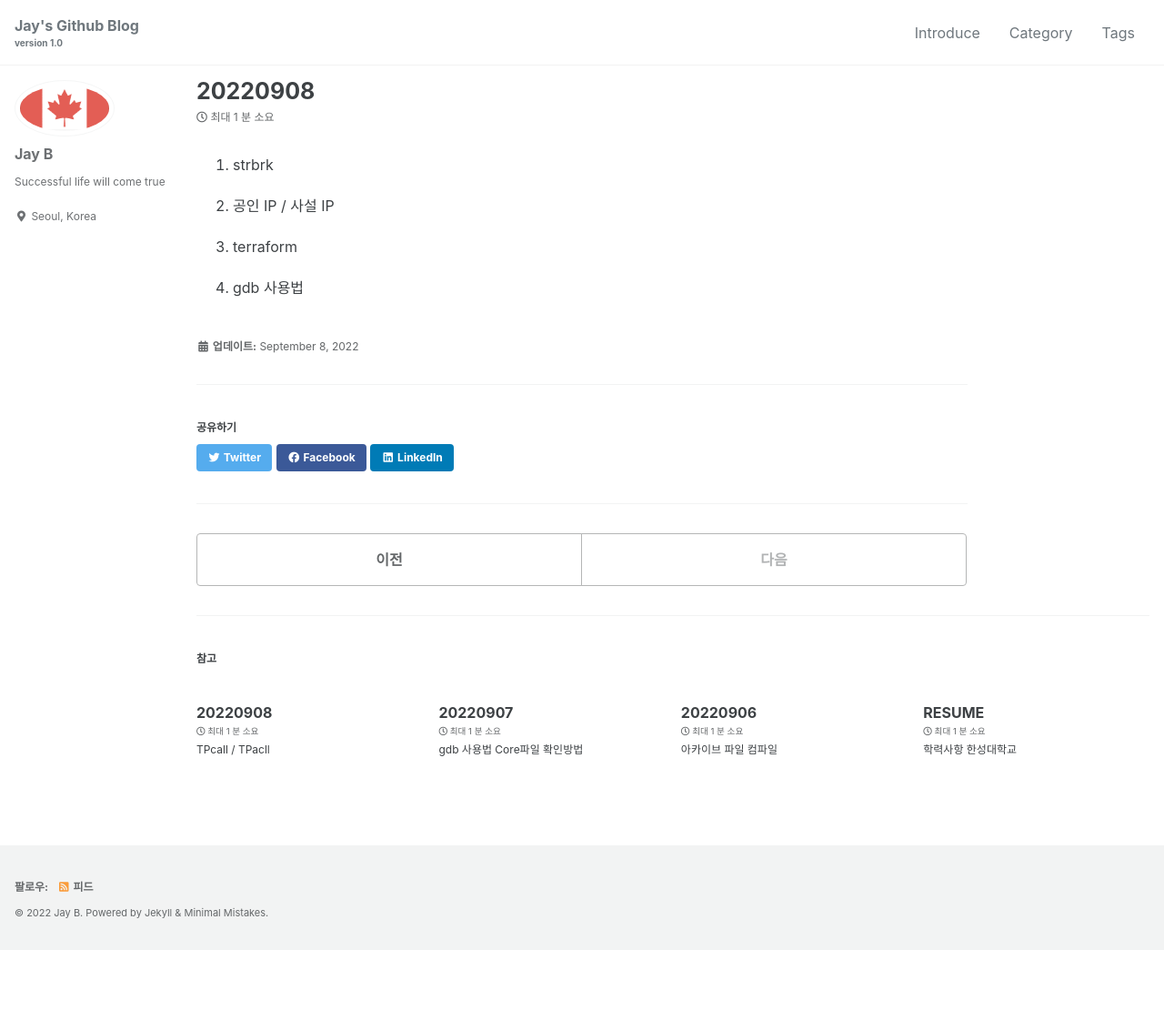
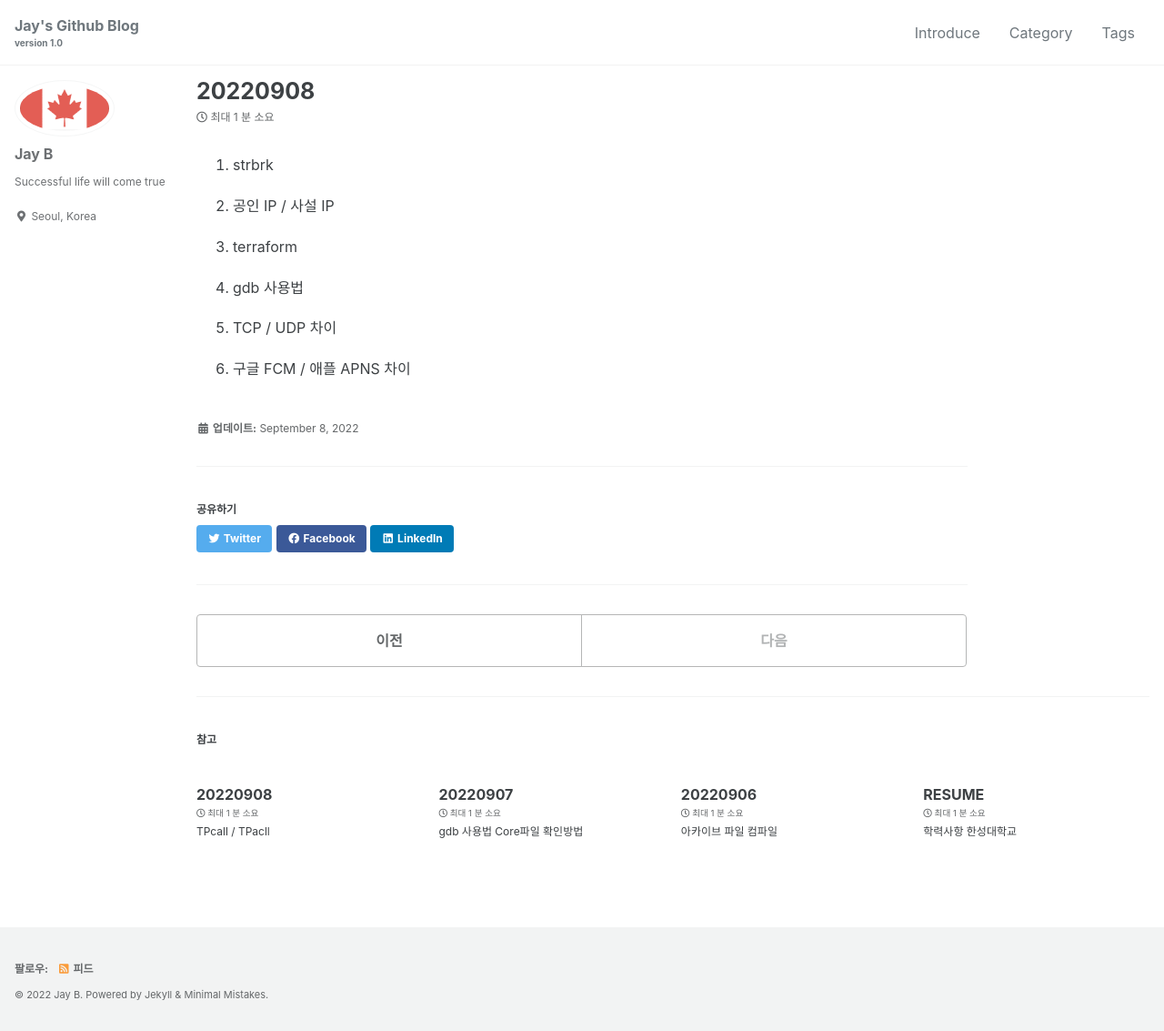
Before and after one commit to LimJunBeom/jayb.github.io, a Jekyll site: the page built from _posts/2022-09-14-20220914.md, in a window 1280 px wide. Shown: the whole page at 91% size. Built offline with Jekyll 4.4.1, drawn with Linux system fonts in a browser that asks for light colours; cached includes are drawn as plain includes; before the commit the page ends 1044 px from its top, so only the background shows below that.

Commit message:
Update 2022-09-14-20220914.md

```diff
--- a/_posts/2022-09-14-20220914.md
+++ b/_posts/2022-09-14-20220914.md
@@ -15,3 +15,7 @@ tags:
 3. terraform
 
 4. gdb 사용법
+
+5. TCP / UDP 차이
+
+6. 구글 FCM / 애플 APNS 차이
```
